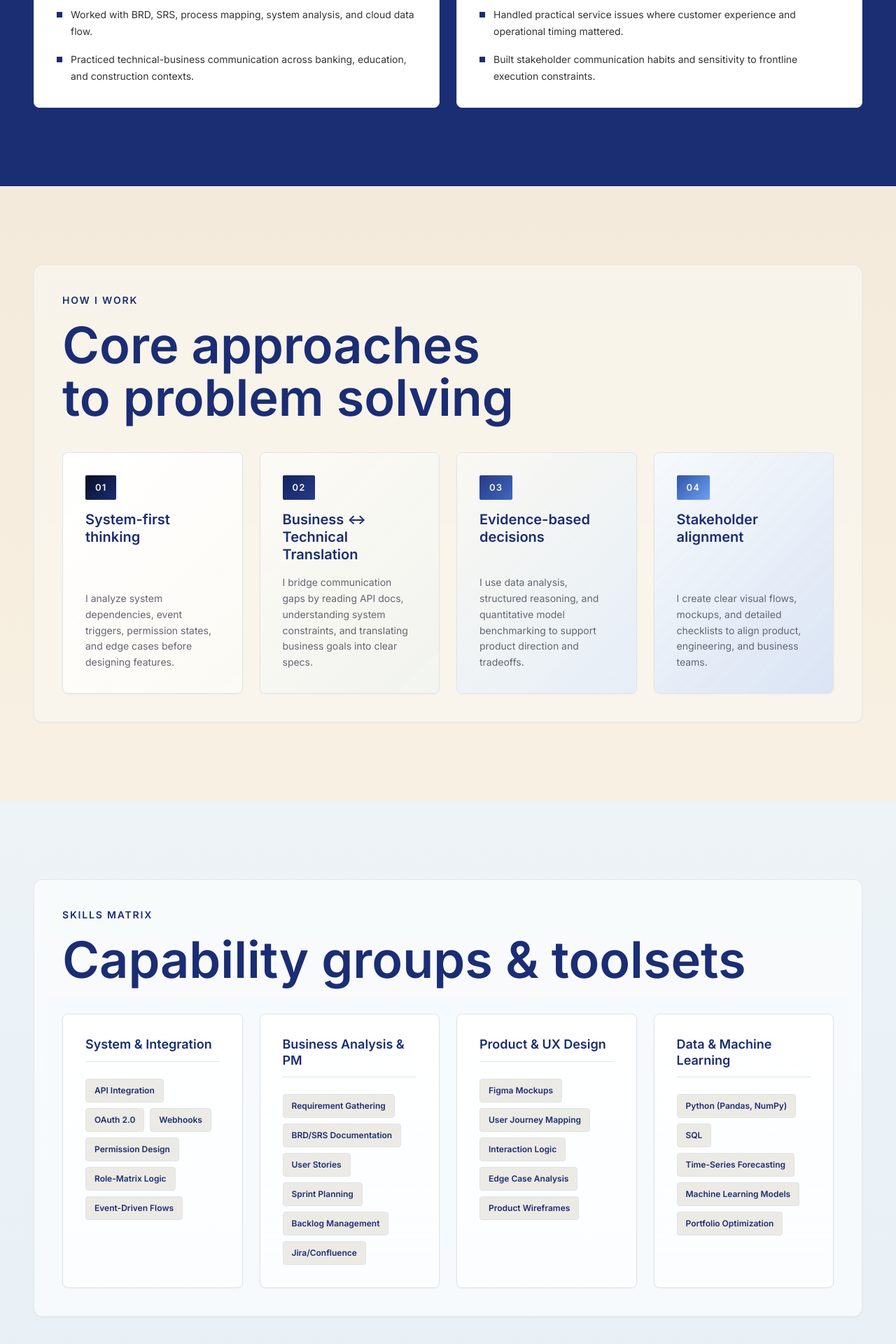
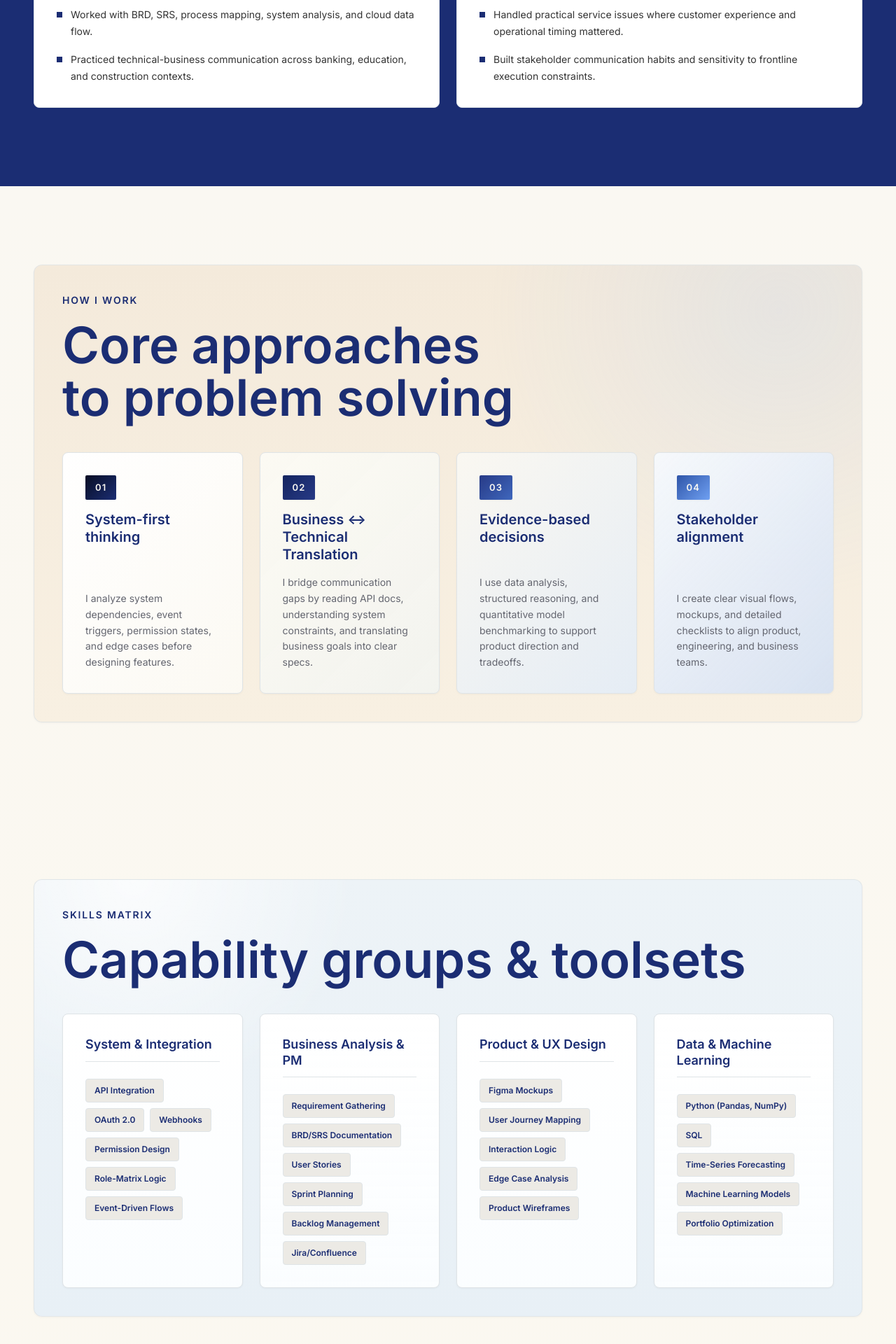
Before and after one commit to minhhoang1220/nguyen-duc-minh-hoang-portfolio, a React (Vite) app: page / in a window 1280 px wide. Shown: the part 9946-11866 px from the top of the page at 70% size. Built offline with nearby package versions, Linux system fonts and the light colour scheme; a web font is replaced by a local one.

Commit message:
Polish, Upgrade visualization

```diff
--- a/src/components/SkillsMatrix.tsx
+++ b/src/components/SkillsMatrix.tsx
@@ -34,7 +34,7 @@ function SkillsMatrix({ process, approach, skillGroups }: SkillsMatrixProps) {
     <section id="skills" className="skills-narrative-band" aria-labelledby="skills-title">
       <div className="section-how-work section-padding">
         <div className="container-wide">
-          <div className="skills-band-shell">
+          <div className="skills-band-shell section-panel--how-work">
             <SectionHeader eyebrow={approach.header.eyebrow} titleId="skills-title" title={approach.header.title} wide />
             <div className="mt-10 grid gap-6 sm:grid-cols-2 lg:grid-cols-4">
               {approach.items.map((item, index) => (
@@ -57,7 +57,7 @@ function SkillsMatrix({ process, approach, skillGroups }: SkillsMatrixProps) {
 
       <div className="section-skills section-padding">
         <div className="container-wide">
-          <div className="skills-band-shell">
+          <div className="skills-band-shell section-panel--skills">
             <SectionHeader eyebrow={skillGroups.header.eyebrow} titleId="capability-title" title={skillGroups.header.title} wide />
             <div className="mt-10 grid gap-6 sm:grid-cols-2 lg:grid-cols-4">
               {skillGroups.groups.map((group) => (
@@ -82,7 +82,7 @@ function SkillsMatrix({ process, approach, skillGroups }: SkillsMatrixProps) {
 
       <div className="section-how-think section-padding">
         <div className="container-wide">
-          <div className="skills-band-shell">
+          <div className="skills-band-shell section-panel--how-think">
             <SectionHeader eyebrow={process.header.eyebrow} titleId="process-title" title={process.header.title} wide />
             <div className="mt-10 grid gap-4">
               {process.rows.map((row, index) => (
--- a/src/styles/index.css
+++ b/src/styles/index.css
@@ -56,15 +56,15 @@ img {
   }
 
   .section-how-work {
-    background: var(--section-how-work);
+    background: transparent;
   }
 
   .section-skills {
-    background: var(--section-skills);
+    background: transparent;
   }
 
   .section-how-think {
-    background: var(--section-how-think);
+    background: transparent;
   }
 
   .section-notes {
@@ -97,22 +97,29 @@ img {
 
   .skills-narrative-band {
     @apply relative overflow-hidden;
+    background: linear-gradient(180deg, #faf8f2 0%, #fbf8f0 48%, #faf8f2 100%);
   }
 
   .skills-band-shell {
     @apply rounded-xl border border-line/80 p-5 shadow-minimal backdrop-blur md:p-8 lg:p-10;
   }
 
-  .section-how-work .skills-band-shell {
-    background: rgba(250, 248, 242, 0.62);
+  .section-panel--how-work {
+    background:
+      radial-gradient(circle at 90% 10%, rgba(157, 196, 255, 0.16), transparent 34%),
+      var(--section-how-work);
   }
 
-  .section-skills .skills-band-shell {
-    background: rgba(255, 255, 255, 0.62);
+  .section-panel--skills {
+    background:
+      radial-gradient(circle at 12% 0%, rgba(255, 255, 255, 0.76), transparent 26%),
+      var(--section-skills);
   }
 
-  .section-how-think .skills-band-shell {
-    background: rgba(248, 251, 255, 0.7);
+  .section-panel--how-think {
+    background:
+      radial-gradient(circle at 88% 0%, rgba(157, 196, 255, 0.24), transparent 32%),
+      var(--section-how-think);
   }
 
   .btn-primary {
```
Lines whose indentation alone changed are shown as unchanged.
